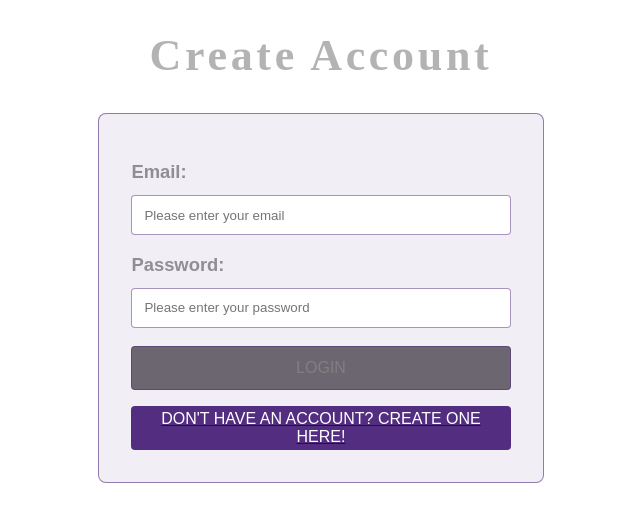
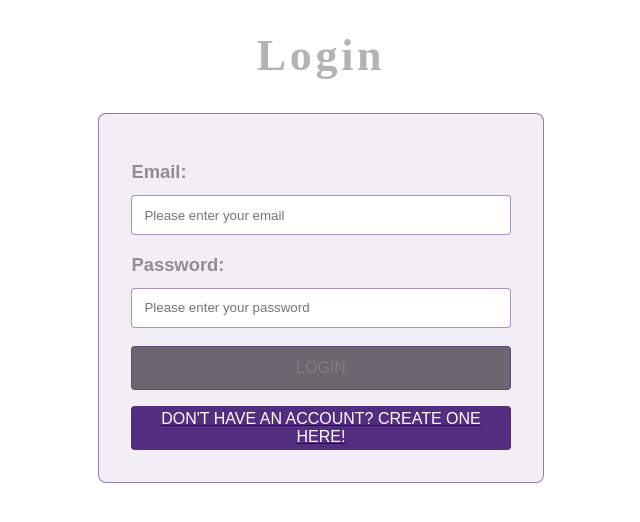
Before and after one commit to lambda-ttweb48-anywherefitness/client, a React (Create React App) app: page /login in a window 1280 px wide. Shown: the top 522 px of the page, without its empty margins (319-959 px from the left). Built offline with nearby package versions, Linux system fonts and the light colour scheme.

Commit message:
Update LoginForm.js
spelling mistake

```diff
--- a/src/components/Login/LoginForm.js
+++ b/src/components/Login/LoginForm.js
@@ -18,7 +18,7 @@ export default function LoginForm(props) {
 
     return (
         <div>
-            <H1style>Create Account</H1style>
+            <H1style>Login</H1style>
             <FormDiv>
                 <form onSubmit={onSubmit}>
                     <div>
```
